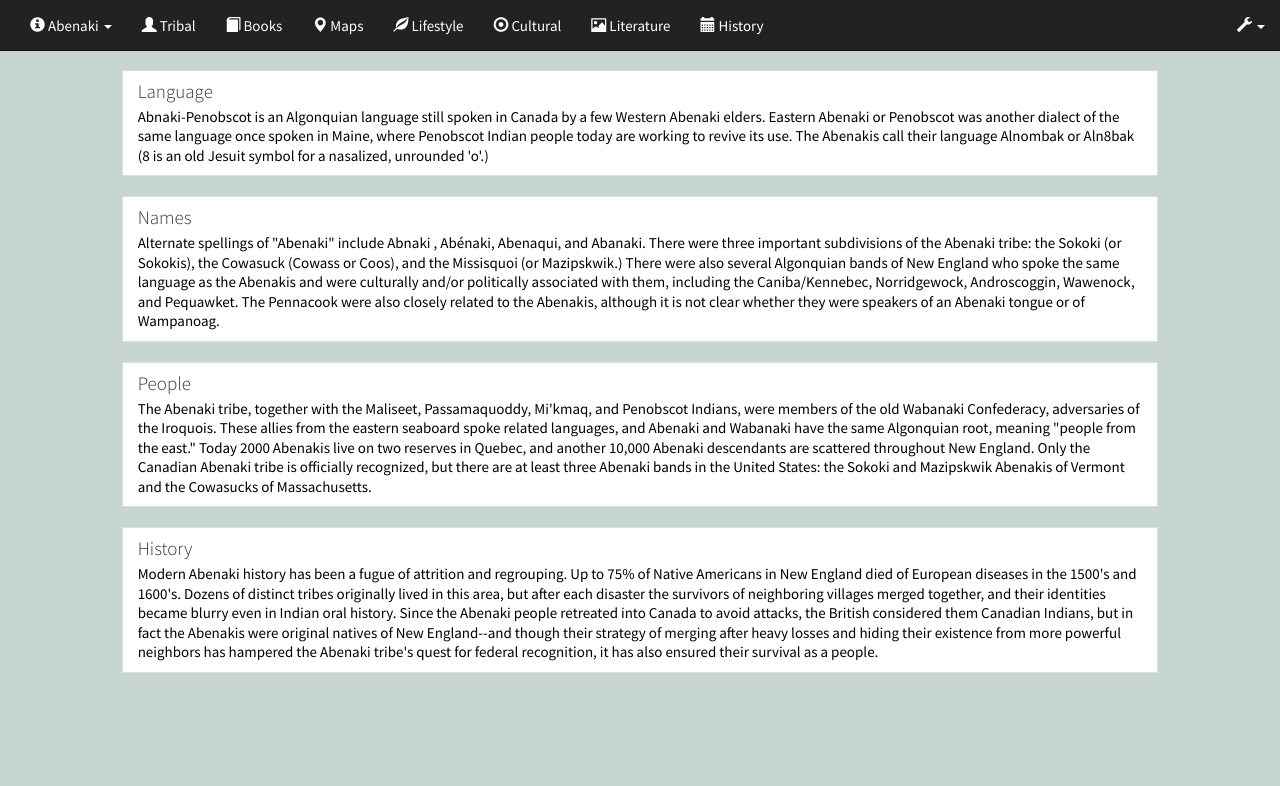
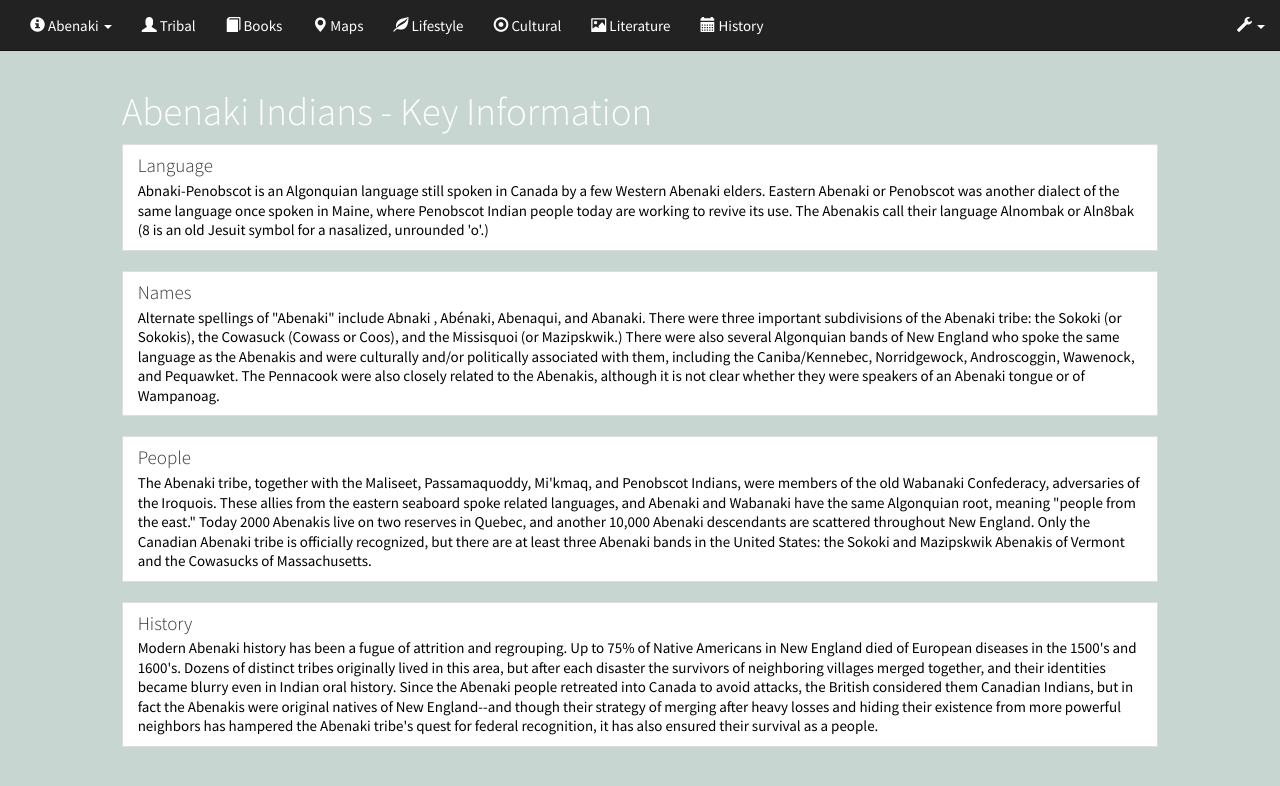
Before and after one commit to tlezotte/cahah, a Jekyll site: the page built from abenaki.html, in a window 1280 px wide. Shown: the top 786 px of the page. Built offline with Jekyll 4.4.1, drawn with Linux system fonts in a browser that asks for light colours; nearby versions of some CDN libraries; library files that are not in the unit come from our copies.

Commit message:
update page

```diff
--- a/abenaki.html
+++ b/abenaki.html
@@ -1,6 +1,16 @@
 ---
 layout: default
 ---
+
+<div class="container-fluid">
+    <div class="row white">
+        <div class="col-md-1"> </div>
+        <div class="col-md-10">
+            <h1>Abenaki Indians - Key Information</h1>
+        </div>
+        <div class="col-md-1"> </div>
+    </div>
+</div>
 
 <div class="container-fluid">
     <div class="row">
```
